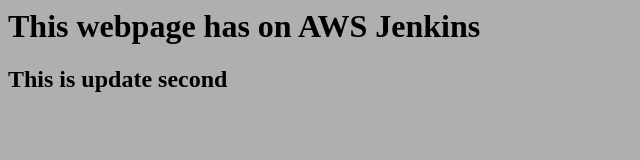
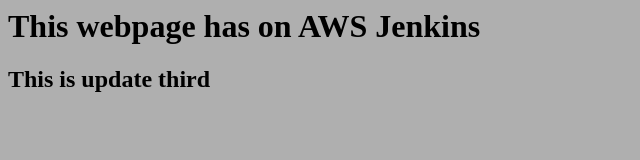
Before and after one commit to DhanrajDesai/Jenkins-practice, a plain HTML site: page index.html in a window 1280 px wide. Shown: the full height of the page, 0-640 px from the left. Drawn offline with Linux system fonts and the light colour scheme.

Commit message:
Update index.html

```diff
--- a/index.html
+++ b/index.html
@@ -4,6 +4,6 @@
   </head>
   <body bgcolor="#afafaf">
     <h1>This webpage has on AWS Jenkins</h1>
-    <h2>This is update second</h2>
+    <h2>This is update third</h2>
   </body>
 </html>
```
